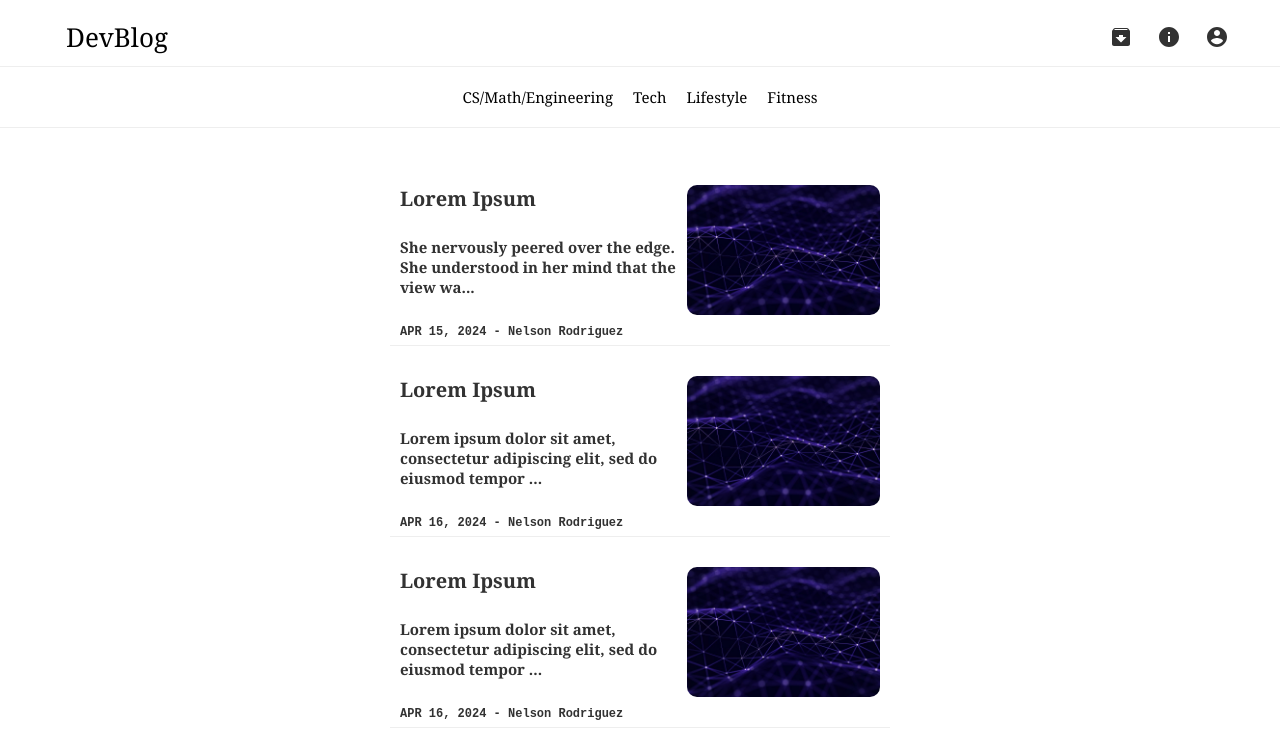
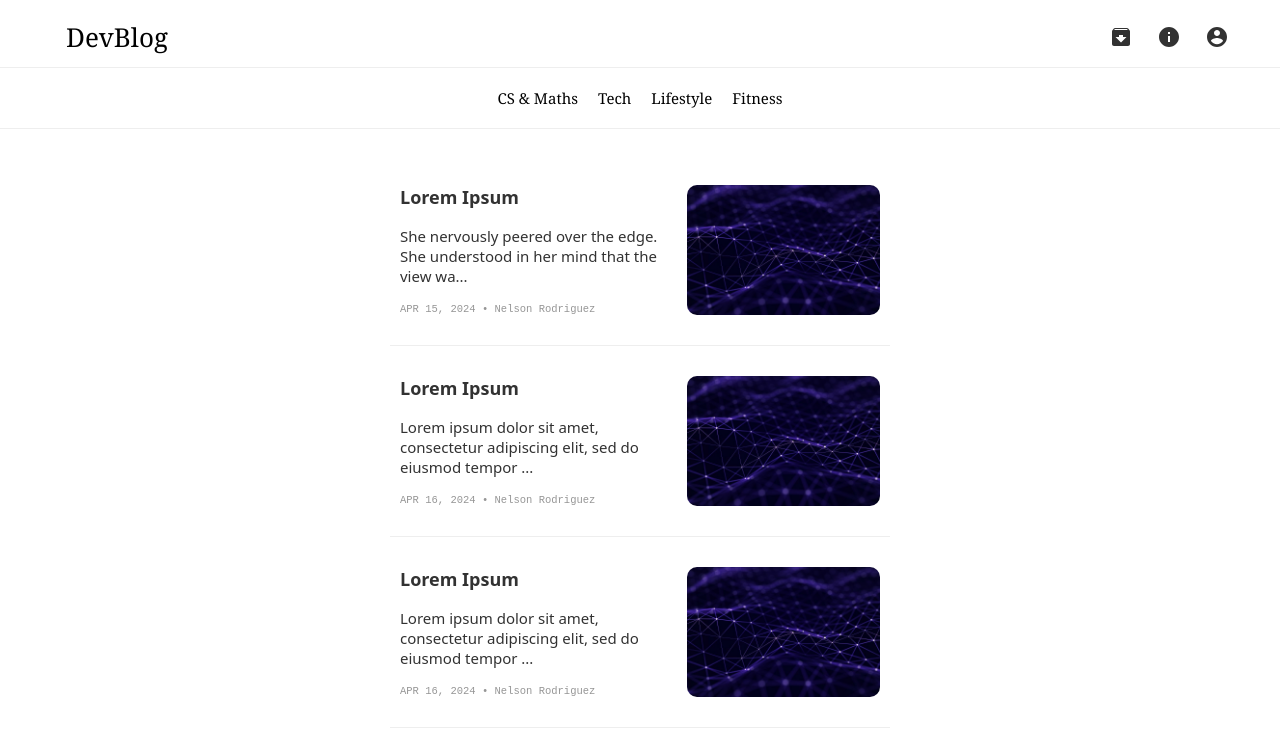
Before and after one commit to Yugenero/Nexus, a React (Create React App) app: page /archive in a window 1280 px wide. Shown: the top 756 px of the page. Built offline with nearby package versions, Linux system fonts and the light colour scheme; grey boxes are pictures that could not be loaded.

Commit message:
Home UI Changes

```diff
--- a/src/pages/archive.js
+++ b/src/pages/archive.js
@@ -1,10 +1,10 @@
 import React, { useEffect } from "react";
-import './styles/archive.css';
 import { useNavigate } from 'react-router-dom';
 import Header from './components/header';
 import BlogPostList from "./components/blogPostList";
 import posts from "./components/blogPostData";
 import Footer from "./components/footer";
+import './styles/archive.css';
 
 
 function Archive() {
@@ -19,7 +19,7 @@ function Archive() {
 		<div className="blogs_ui">
 			<Header/>
 			<div className="blogs_header">
-				<a className="blogs_header_topiclink" onClick={navigateToCS}>CS/Math/Engineering</a>
+				<a className="blogs_header_topiclink" onClick={navigateToCS}>CS & Maths</a>
 				<a className="blogs_header_topiclink" onClick={navigateToTech}>Tech</a>
 				<a className="blogs_header_topiclink" onClick={navigateToLifestyle}>Lifestyle</a>
 				<a className="blogs_header_topiclink" onClick={navigateToFitness}>Fitness</a>
--- a/src/pages/components/blogPostList.js
+++ b/src/pages/components/blogPostList.js
@@ -21,9 +21,9 @@ function BlogPostList( {posts} ) {
 				<Link className="blog_post_list_link" key={post.id} to={`/blog/${post.id}`}>
 					{/**alt incase user cant see img */}
 					<div className="blog_post_list_link_text">
-						<h2 className="bpl_title">{post.title}</h2>
-						<h4 className="bpl_excerpt">{post.excerpt}</h4>
-						<h4 className="bpl_footer">{post.date} - <span>{post.author}</span></h4>
+						<p className="bpl_title">{post.title}</p>
+						<p className="bpl_excerpt">{post.excerpt}</p>
+						<p className="bpl_footer">{post.date} • <span>{post.author}</span></p>
 					</div>
 					<img className="blog_post_list_link_img" src={post.imgUrl} alt={post.title} />
 				</Link>
--- a/src/pages/components/blogPostRecent.js
+++ b/src/pages/components/blogPostRecent.js
@@ -1,10 +1,15 @@
 import { makeStyles } from '@material-ui/core/styles';
+import { Link } from 'react-router-dom';
 
 const styles = makeStyles(() => ({
 	hc_container:{
 		display: 'flex',
 		flexDirection: 'row',
 		width: '100%',
+		textDecoration: 'none',
+		'&:visited': {
+			color: 'var(--primary-color)',
+		}
 	},
 	hc_container_text: {
 		display: 'flex',
@@ -15,9 +20,10 @@ const styles = makeStyles(() => ({
 	hc_text_title: {
 		textAlign: 'left', // align text to the left of container
 		margin: '0',
-		fontSize: '0.7em',
+		fontSize: '0.6em',
 	},
 	hc_text_data: {
+		textAlign: 'left',
 		alignSelf: 'flex-start',
 		margin: '0',
 		fontSize: '0.4em',
@@ -25,7 +31,7 @@ const styles = makeStyles(() => ({
 		color: 'var(--primary-color-light)'
 	},
 	hc_img: {
-		width: '90px',
+		width: '80px',
 		height: '100%',
 		borderRadius: '10%',
 		objectFit: 'cover',
@@ -50,13 +56,13 @@ const styles = makeStyles(() => ({
 function BlogPostRecent({ recentPost}) {
 	const classes = styles();
 	return (
-		<div className={classes.hc_container}>
+		<Link className={classes.hc_container}>
 			<div className={classes.hc_container_text}>
 				<p className={classes.hc_text_title}> {recentPost.title} </p>
 				<p className={classes.hc_text_data}> {recentPost.date} • <a className={classes.hc_me} href="">{recentPost.author} </a> </p>
 			</div>
 			<img className={classes.hc_img} src={recentPost.imgUrl} />
-		</div>
+		</Link>
 	);
 };
 
--- a/src/pages/components/footer.js
+++ b/src/pages/components/footer.js
@@ -23,7 +23,7 @@ const useStyles = makeStyles({
 		justifyContent: 'space-between',
 	},
 	footerSocialButton: {
-		borderRadius: '20%',
+		borderRadius: '10%',
 	},
 
 	socialLinkI: {
--- a/src/pages/components/header.js
+++ b/src/pages/components/header.js
@@ -11,9 +11,9 @@ import '../styles/home.css';
 // makeStyles hook for custom header styling
 const headerStyles = makeStyles((theme) => ({
 	header_nav_item: {
+		borderRadius: '10%',
 		color: 'var(--primary-color)',
 		'&:hover' : {
-			color: 'var(--accent-color1)',
 		},
 	},
 	tooltip: {
--- a/src/pages/home.js
+++ b/src/pages/home.js
@@ -9,6 +9,7 @@ import posts from "./components/blogPostData";
 import anime from 'animejs';
 import './styles/home.css';
 import { LinkSharp } from "@material-ui/icons";
+import { Cursor } from "mongoose";
 
 const styles = makeStyles(() => ({
 	hc_text_title: {
@@ -46,7 +47,15 @@ const styles = makeStyles(() => ({
 	v_break: {
 		height: '100%',
 		borderRight: '1px solid var(--break-color)',
-		margin: '0 30px',
+		margin: '0 15px',
+	},
+	view_all: {
+		fontSize: '0.8em',
+		fontWeight: 'normal',
+		'&:hover': {
+			cursor: 'pointer',
+			textDecoration: 'underline',
+		},
 	},
 }));
 
@@ -63,6 +72,7 @@ function Home() {
 	// navigation routes
 	const navigate = useNavigate();
 	const navigateToRegister = () => navigate('/register');
+	const navigateToBlogs = () => navigate('/archive');
 	const footerRef = useRef(null);
 	const scrollToFooter = () => footerRef.current.scrollIntoView({behavior: 'smooth'});
 
@@ -93,15 +103,10 @@ function Home() {
 				<Link className="hc_recent" href="" style={{textDecoration: 'none'}}>
 					<img className="hc_recent_img" src={recentPost0.imgUrl}/>
 					<div className="hc_recent_text">
-						{/** most recent blog post  */}
-						<p className={classes.hc_text_title}>
-							{recentPost0.title}
-						</p>
-						<p className={classes.hc_text_excerpt}>
-							{recentPost0.excerpt}
-						</p>
-						<p className={classes.hc_text_data}>
-							{recentPost0.date} • <a className={classes.hc_me} href="">{recentPost0.author} </a>
+						<p className={classes.hc_text_title}> {recentPost0.title} </p>
+						<p className={classes.hc_text_excerpt}> {recentPost0.excerpt} </p>
+						<p className={classes.hc_text_data}> {recentPost0.date} •
+							<a className={classes.hc_me} href=""> {recentPost0.author} </a>
 						</p>
 					</div>
 				</Link>
@@ -110,7 +115,9 @@ function Home() {
 
 				<div className="hc_recent_container">
 					<div className="hc_recent_title">
-						<p> Most Recent </p>
+						<p> Most Recent
+							<a className={classes.view_all} onClick={navigateToBlogs}>View All</a>
+						</p>
 					</div>
 					<div className="hc_recent_links">
 						<BlogPostRecent recentPost={recentPost1} />
--- a/src/pages/styles/archive.css
+++ b/src/pages/styles/archive.css
@@ -8,21 +8,21 @@
 	flex-direction: column;
 	justify-content: center;
 	align-items: center;
-	font-family: Georgia, 'Times New Roman', Times, serif
 }
 .blogs_header {
 	display: flex;
 	position: fixed;
+	top: 67px;
 	flex-direction: row;
 	justify-content: center;
-	font-family: Georgia, 'Times New Roman', Times, serif;
-	transform: translateY(-650px);
+	font-family: Georgia, var(--font-family-text);
 	border: var(--break-color) 1px solid;
 	background-color: var(--background-color);
 	width: 100vw;
 	z-index: 1000;
 }
 .blogs_header_topiclink {
+	font-weight: 'bold';
 	font-size: 15px;
 	height: 100%;
 	padding: 20px 10px;
@@ -31,7 +31,7 @@
 .blogs_header_topiclink:hover {
 	cursor: pointer;
 	color: var(--background-color);
-	background-color: var(--secondary-color);
+	background-color: var(--primary-color);
 }
 
 
@@ -42,16 +42,17 @@
  */
 .blog_post_list {
 	display: flex;
-	position: relative;
 	flex-direction: column;
 	align-items: center;
 	border-radius: 20px;
+	font-size: 1em;
 	width: 500px;
-	font-size: 20px;
 	gap: 20px;
 	z-index: 0;
 	transform: translateY(175px);
 	background-color: var(--background-color);
+	color: var(--primary-color);
+	font-family: var(--font-family-text);
 }
 .blog_post_list_link {
 	display: flex;
@@ -70,26 +71,30 @@
 .blog_post_list_link_text{
 	display: flex;
 	flex-direction: column;
+	justify-content: space-between;
 	position: relative;
+	margin-right: 15px;
 	width: 100%;
 	font-size: 15px;
 } .bpl_title, .bpl_excerpt, .bpl_footer {
 	margin: 0;
 	text-align: left;
 	font-size: 20px;
+} .bpl_title {
 	font-weight: bold;
+	font-size: 1.2em;
 } .bpl_excerpt {
-	font-size: 15px;
-	margin-top: 25px;
+	font-size: 1em;
 } .bpl_footer {
+	color: var(--primary-color-light);
 	font-family: 'Courier New', Courier, monospace;
-	margin-top: 28px;
-	font-size: 12px;
+	font-size: 0.7em;
 }
 
 .blog_post_list_link_img {
 	position: relative;
 	margin-left: auto;
+	object-fit: cover;
 	border-radius: 10px;
 	height: 130px;
 	width: 200px;
--- a/src/pages/styles/home.css
+++ b/src/pages/styles/home.css
@@ -20,9 +20,8 @@
 	height: 80%;
 	padding: 20px;
 	margin: 0 auto;
-
 }
-/** Container for the recent blog posts */
+/** Container for the recent blog post */
 .hc_recent{
 	display: flex;
 	flex-direction: row;
@@ -32,6 +31,7 @@
 	text-decoration: unset;
 } .hc_recent:visited {
 	color: var(--primary-color);
+} .hc_recent:hover {
 }
 
 .hc_recent_img {
@@ -55,13 +55,15 @@
 	height: auto;
 	width: 100%;
 } .hc_recent_title p {
+	display: flex;
 	text-align: left;
+	justify-content: space-between;
 	font-size: 0.7em;
 	margin: 0;
 } .hc_recent_links {
 	display: flex;
 	flex-direction: row;
-	margin: 15px 0;
+	margin-top: 25px;
 }
 
 
```
